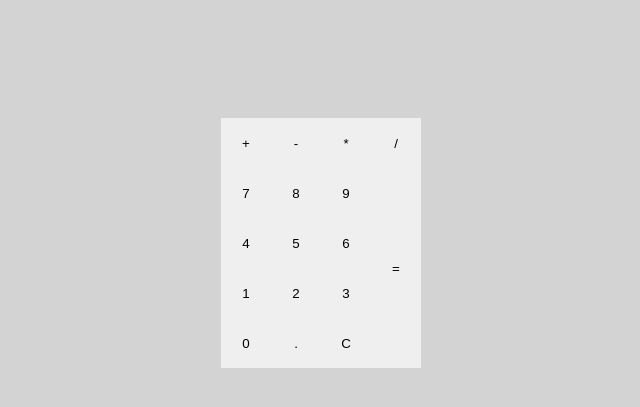
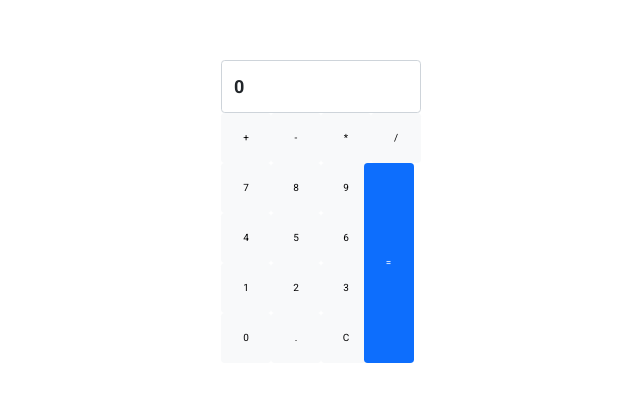
Before and after one commit to prakash-naikwadi/javascript-assignments, a plain HTML site: page javascript-projects-word-file/Calculator App/index.html in a window 1280 px wide. Shown: the part 189-596 px from the top of the page, without its empty margins (319-959 px from the left). Drawn offline with nearby package versions, Linux system fonts and the light colour scheme.

Commit message:
calculator app added

```diff
--- a/javascript-projects-word-file/Calculator App/app.js
+++ b/javascript-projects-word-file/Calculator App/app.js
@@ -17,6 +17,8 @@ let clearErrorFlag = false;
 numberButtonsArray.map((item) => {
   item.addEventListener("click", (e) => {
     console.log(e.target.innerText);
+
+    if (displayScreen.innerText == 0) displayScreen.innerText = "";
 
     if (clearErrorFlag) {
       displayScreen.innerText = "";
@@ -39,7 +41,7 @@ dotButton.addEventListener("click", (e) => {
 });
 
 clearButton.addEventListener("click", (e) => {
-  displayScreen.innerText = "";
+  displayScreen.innerText = "0";
 });
 
 equalsOperator.addEventListener("click", (e) => {
--- a/javascript-projects-word-file/Calculator App/index.html
+++ b/javascript-projects-word-file/Calculator App/index.html
@@ -5,6 +5,11 @@
   <meta charset="UTF-8">
   <meta http-equiv="X-UA-Compatible" content="IE=edge">
   <meta name="viewport" content="width=device-width, initial-scale=1.0">
+
+  <!-- Bootstrap Links -->
+  <!-- CSS only -->
+  <link href="https://cdn.jsdelivr.net/npm/bootstrap@5.2.2/dist/css/bootstrap.min.css" rel="stylesheet"
+    integrity="sha384-Zenh87qX5JnK2Jl0vWa8Ck2rdkQ2Bzep5IDxbcnCeuOxjzrPF/et3URy9Bv1WTRi" crossorigin="anonymous">
 
   <!-- Google Fonts Links -->
   <link rel="preconnect" href="https://fonts.googleapis.com">
@@ -32,52 +37,47 @@
     <div class="mode-btns"></div>
 
     <!-- result div -->
-    <div class="calculations-div">
-      <div class="calculations-history" style="display: none">
-        <span class="first-number">308</span>
-        <span class="operator">x</span>
-        <span class="second-number">42</span>
-      </div>
-      <div class="screen">&nbsp;</div>
+    <div class="calculations-div d-flex justify-content-center">
+      <div class="screen form-control" style="width: 200px;">0</div>
     </div>
 
     <!-- All buttons -->
-    <div class="btns-div">
-      <div class="top-section">
+    <div class="btns-div container">
+      <div class="top-section container d-flex justify-content-center">
         <div class="row operators">
-          <button class="btn plus-btn operator-btn">+</button>
-          <button class="btn minus-btn operator-btn">-</button>
-          <button class="btn mod-btn operator-btn"> * </button>
-          <button class="btn divide-btn operator-btn">
+          <button class="btn btn-light  plus-btn operator-btn">+</button>
+          <button class="btn btn-light  minus-btn operator-btn">-</button>
+          <button class="btn btn-light  mod-btn operator-btn"> * </button>
+          <button class="btn btn-light  divide-btn operator-btn">
             /
           </button>
         </div>
       </div>
-      <div class="bottom-section">
+      <div class="bottom-section container d-flex justify-content-center">
         <div class="left-btns">
           <div class="row numbers">
-            <button class="btn number-btn">7</button>
-            <button class="btn number-btn">8</button>
-            <button class="btn number-btn">9</button>
+            <button class="btn btn-light number-btn">7</button>
+            <button class="btn btn-light number-btn">8</button>
+            <button class="btn btn-light number-btn">9</button>
           </div>
           <div class="row numbers">
-            <button class="btn number-btn">4</button>
-            <button class="btn number-btn">5</button>
-            <button class="btn number-btn">6</button>
+            <button class="btn btn-light number-btn">4</button>
+            <button class="btn btn-light number-btn">5</button>
+            <button class="btn btn-light number-btn">6</button>
           </div>
           <div class="row numbers">
-            <button class="btn number-btn">1</button>
-            <button class="btn number-btn">2</button>
-            <button class="btn number-btn">3</button>
+            <button class="btn btn-light number-btn">1</button>
+            <button class="btn btn-light number-btn">2</button>
+            <button class="btn btn-light number-btn">3</button>
           </div>
           <div class="row numbers">
-            <button class="btn number-btn">0</button>
-            <button class="btn dot-btn">.</button>
-            <button class="btn clear-btn">C</button>
+            <button class="btn btn-light number-btn">0</button>
+            <button class="btn btn-light dot-btn">.</button>
+            <button class="btn btn-light clear-btn">C</button>
           </div>
         </div>
-        <div class="right-btns">
-          <button id="equal" class="btn equals-btn">=</button>
+        <div class="right-btns ">
+          <button id="equal" class="btn btn-primary equals-btn">=</button>
         </div>
       </div>
     </div>
--- a/javascript-projects-word-file/Calculator App/style.css
+++ b/javascript-projects-word-file/Calculator App/style.css
@@ -43,21 +43,10 @@ html {
 
 body {
   font-family: "Roboto", sans-serif;
-  background-color: lightgrey;
   min-height: 100vh;
   display: flex;
   justify-content: center;
   align-items: center;
-}
-
-.container {
-  /* width: 600px; */
-  /* margin: auto auto; */
-  /* padding: 4rem; */
-}
-
-.calculations-div {
-  padding: 1.8rem;
 }
 
 .calculations-history {
@@ -65,15 +54,13 @@ body {
 }
 
 .screen {
+  padding: 1.2rem;
   font-weight: 700;
-  font-size: 2.4rem;
+  font-size: 1.8rem;
+  overflow: hidden;
 }
 
 /* all buttons */
-
-.btns-div {
-  padding: 1.8rem;
-}
 
 .bottom-section {
   display: flex;
@@ -104,8 +91,16 @@ body {
 
 .equals-btn {
   height: 100%;
+  /* padding-right: 7.5px; */
 }
 
 .fa-divide {
   /* color: red; */
 }
+
+.divide-btn {
+  /* padding-right: 0; */
+}
+
+.right-btns {
+}
```
